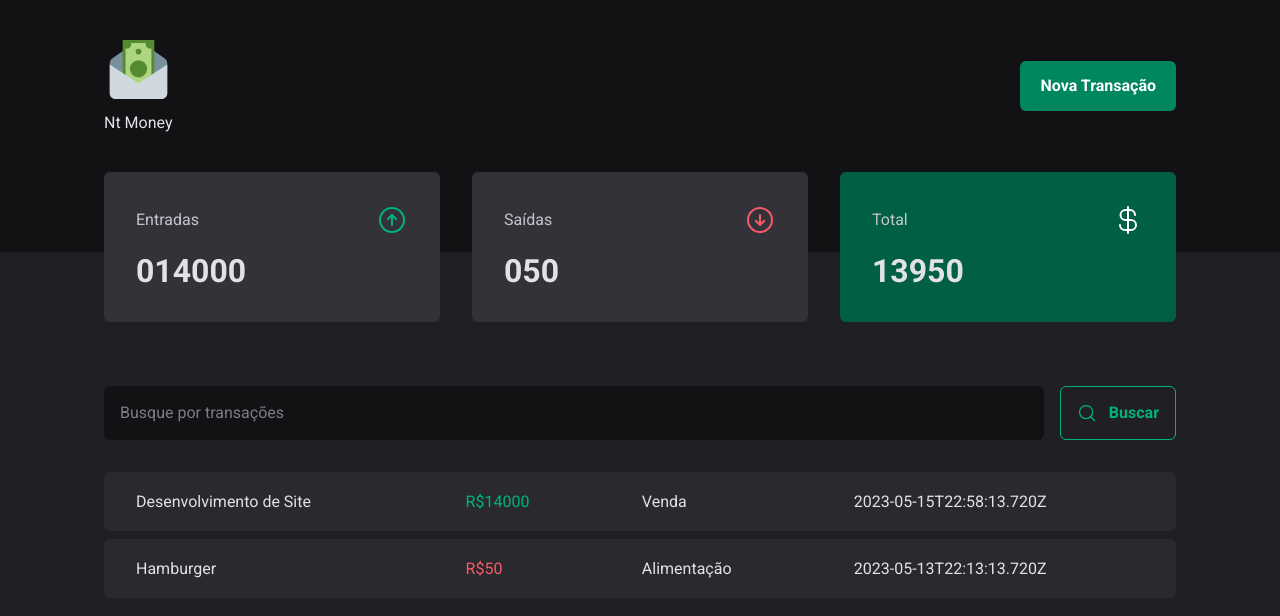
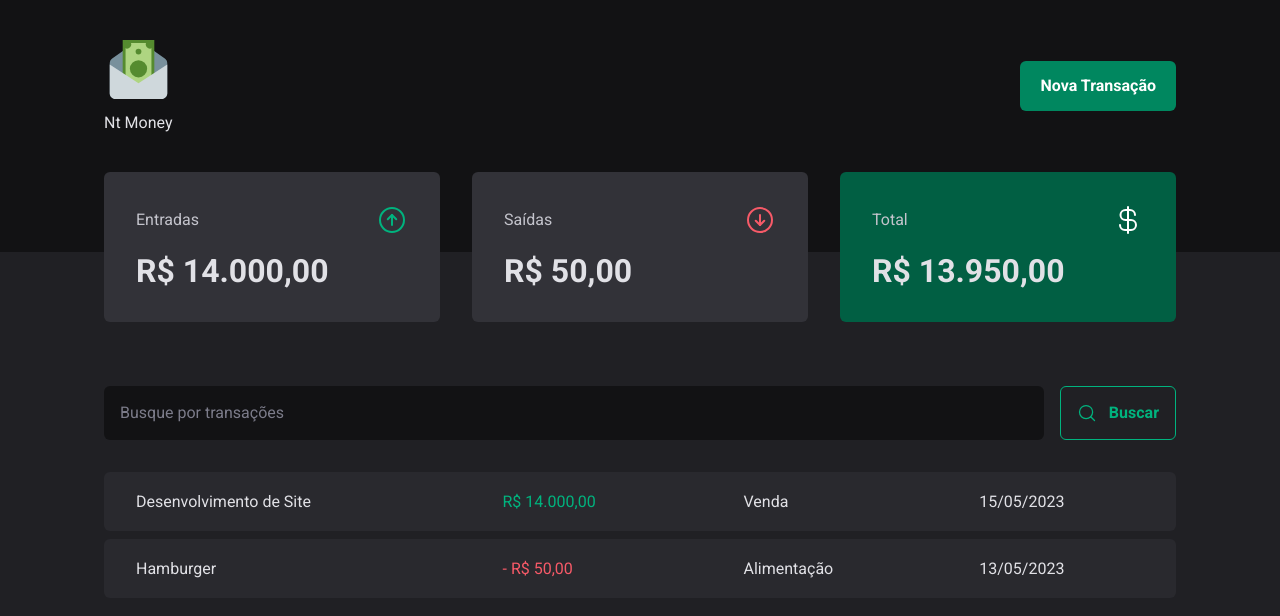
Before and after one commit to alimadeoliveiranatalia/nt_money, a React (Vite) app: page / in a window 1280 px wide. Shown: the top 616 px of the page. Built offline with nearby package versions, Linux system fonts and the light colour scheme; data requests are answered from the project's data file.

Commit message:
feat: add hooks proprios

```diff
--- a/src/components/Summary/index.tsx
+++ b/src/components/Summary/index.tsx
@@ -1,28 +1,10 @@
 import { ArrowCircleDown, ArrowCircleUp, CurrencyDollar } from "phosphor-react";
 import { SummaryCard, SummaryContainer } from "./styles";
-import { useContext } from "react";
-import { TransactionsContext } from "../../contexts/TransactionsContext";
+import { priceFormatter } from "../../ultis/formatter";
+import { useSummary } from "../../hooks/useSummary";
 
 export function Summary(){
-    const { transactions } = useContext(TransactionsContext);
-
-    const summary = transactions.reduce(
-        (acumulator, transaction) => {
-            if(transaction.type === 'income'){
-                acumulator.income += transaction.price;
-                acumulator.total += transaction.price;
-            } else {
-                acumulator.outcome += transaction.price;
-                acumulator.total -= transaction.price;
-            }
-            return acumulator;
-        },
-        {
-            income: 0,
-            outcome: 0,
-            total: 0
-        }
-    );
+    const summary = useSummary();
 
     return (
         <SummaryContainer>
@@ -31,21 +13,21 @@
                     <span>Entradas</span>
                     <ArrowCircleUp size={32} color="#00b37e"/>
                 </header>
-                <strong>{summary.income}</strong>
+                <strong>{priceFormatter.format(summary.income)}</strong>
             </SummaryCard>
             <SummaryCard>
                 <header>
                     <span>Saídas</span>
                     <ArrowCircleDown size={32} color="#f75a68"/>
                 </header>
-                <strong>{summary.outcome}</strong>
+                <strong>{priceFormatter.format(summary.outcome)}</strong>
             </SummaryCard>
             <SummaryCard variant="green">
                 <header>
                     <span>Total</span>
                     <CurrencyDollar size={32} color="#fff"/>
                 </header>
-                <strong>{summary.total}</strong>
+                <strong>{priceFormatter.format(summary.total)}</strong>
             </SummaryCard>
         </SummaryContainer>
     )
--- /dev/null
+++ b/src/hooks/useSummary.ts
@@ -0,0 +1,26 @@
+import { useContext } from "react";
+import { TransactionsContext } from "../contexts/TransactionsContext";
+
+export function useSummary(){
+    const { transactions } = useContext(TransactionsContext);
+
+    const summary = transactions.reduce(
+        (acumulator, transaction) => {
+            if(transaction.type === 'income'){
+                acumulator.income += transaction.price;
+                acumulator.total += transaction.price;
+            } else {
+                acumulator.outcome += transaction.price;
+                acumulator.total -= transaction.price;
+            }
+            return acumulator;
+        },
+        {
+            income: 0,
+            outcome: 0,
+            total: 0
+        }
+    );
+
+    return summary;
+}
--- a/src/pages/Transactions/index.tsx
+++ b/src/pages/Transactions/index.tsx
@@ -4,6 +4,7 @@
 import { Summary } from "../../components/Summary";
 import { PriceHighlight, TransactionsContainer, TransactionsTable } from "./styles";
 import { TransactionsContext } from "../../contexts/TransactionsContext";
+import { dateFormatter, priceFormatter } from "../../ultis/formatter";
 
 interface Transaction {
     id: number;
@@ -35,11 +36,12 @@
                                     <td>{transaction.description}</td>
                                     <td>
                                         <PriceHighlight variant={transaction.type}>
-                                            R${transaction.price}
+                                            {transaction.type === 'outcome' && '- '}
+                                            {priceFormatter.format(transaction.price)}
                                         </PriceHighlight>
                                     </td>
                                     <td>{transaction.category}</td>
-                                    <td>{transaction.createdAt}</td>
+                                    <td>{dateFormatter.format(new Date(transaction.createdAt))}</td>
                                 </tr>
                             )
                         })}
--- /dev/null
+++ b/src/ultis/formatter.ts
@@ -0,0 +1,6 @@
+export const dateFormatter = new Intl.DateTimeFormat('pt-BR');
+
+export const priceFormatter = new Intl.NumberFormat('pt-BR', {
+    style: 'currency',
+    currency: 'BRL'
+});
```
